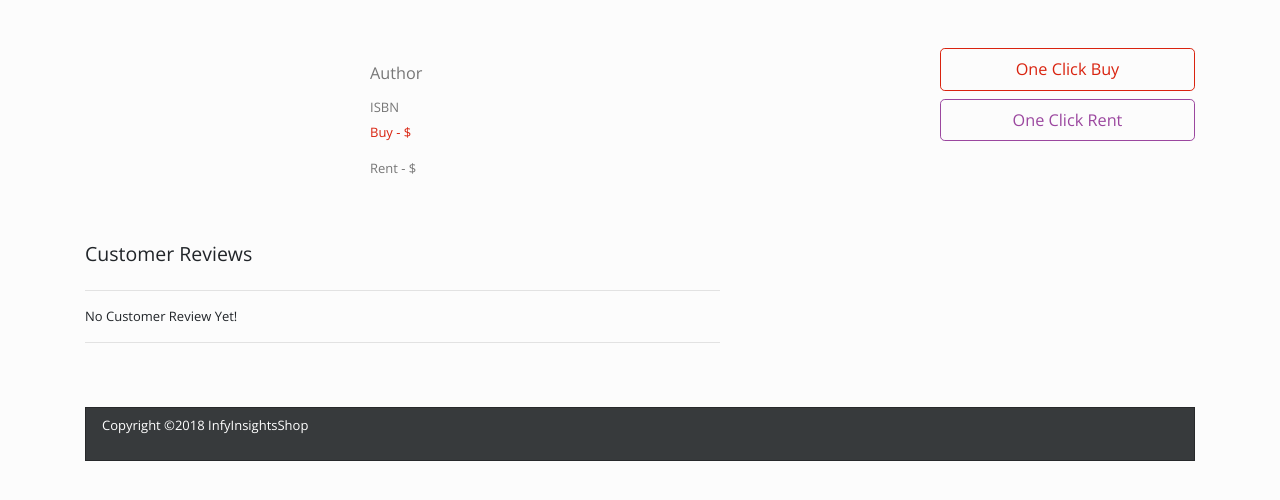
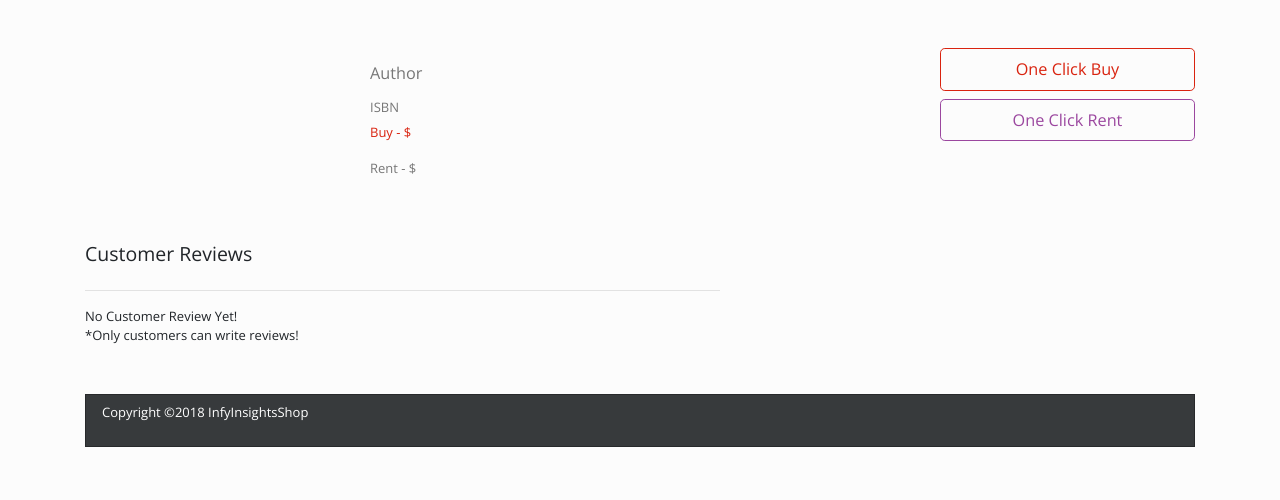
Before and after one commit to sivakumarprsmy/InsightsShop, a website: page client/index.html at #!/book-details in a window 1280 px wide. Shown: the part 66-566 px from the top of the page. Drawn offline with nearby package versions, Linux system fonts and the light colour scheme; some packages are replaced by stand-ins of ours; no server answers.

Commit message:
minor ux fix

```diff
--- a/client/templates/book-details.html
+++ b/client/templates/book-details.html
@@ -39,7 +39,7 @@
                 <hr/>
             </div>
             <div ng-show="!reviews.length">No Customer Review Yet!</div>
-            <hr/>
+
             <form ng-show = "isSignedIn">
             <div class="form-group">
               <h4>Write your review</h4>
@@ -55,6 +55,7 @@
             </div>
             <button type="submit" class="btn btn-outline-primary" ng-click="submitReview(review)">Submit</button>
           </form>
+          <div ng-show="!isSignedIn">*Only customers can write reviews!</div>
         </div>
 
     </div>
```
